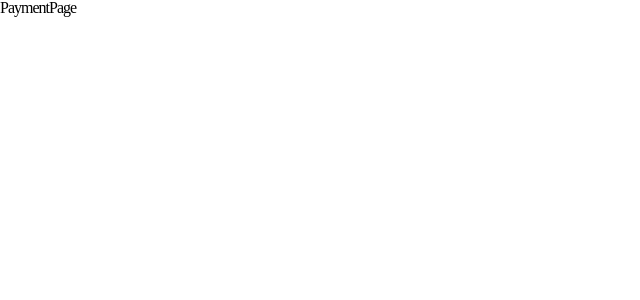
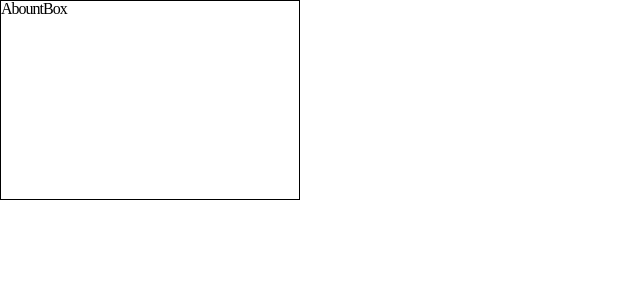
Before and after one commit to payments-laboratory/payments-lab-front, a React (Create React App) app: page /amount in a window 1280 px wide. Shown: the top 300 px of the page, without its empty margins (0-640 px from the left). Built offline with nearby package versions, Linux system fonts and the light colour scheme.

Commit message:
Add: Amount Box

```diff
--- /dev/null
+++ b/src/pages/payment/amount/AmountBox.tsx
@@ -0,0 +1,14 @@
+import React from "react";
+
+import styled from "styled-components";
+
+const AmountBox = () => {
+    return <AmountBoxDiv>AbountBox</AmountBoxDiv>;
+};
+
+const AmountBoxDiv = styled.div`
+    width: 300px;
+    height: 200px;
+    border: solid 1px black;
+`;
+export default AmountBox;
--- a/src/pages/payment/amount/index.tsx
+++ b/src/pages/payment/amount/index.tsx
@@ -1,9 +1,11 @@
 import React from "react";
+
+import AmountBox from "./AmountBox";
 
 const PaymentAmountPage = () => {
     return (
         <div>
-            <h1>PaymentPage</h1>
+            <AmountBox />
         </div>
     );
 };
```
